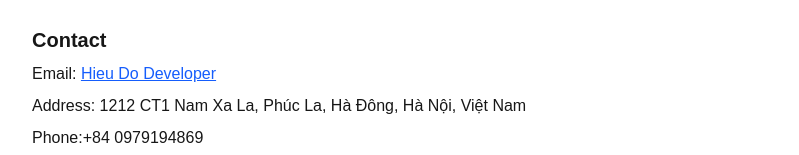
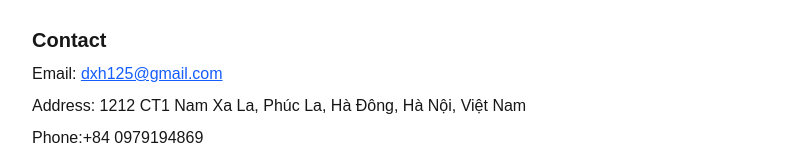
Before and after one commit to dxh125/khanhnguyenbds, a Next.js app: page /en/together-app in a window 1280 px wide. Shown: the part 126-281 px from the top of the page, without its empty margins (240-1039 px from the left). Built offline with nearby package versions, Linux system fonts and the light colour scheme.

Commit message:
update mail

```diff
--- a/src/app/[locale]/together-app/page.tsx
+++ b/src/app/[locale]/together-app/page.tsx
@@ -28,7 +28,7 @@ export default function TogetherAppPage() {
         <p>
           {t('contactEmail')}{' '}
           <a href="mailto:dxh125@gmail.com" className="text-blue-600 underline">
-            Hieu Do Developer
+            dxh125@gmail.com
           </a>
         </p>
         <p>{t('contactAddress')}</p>
```
